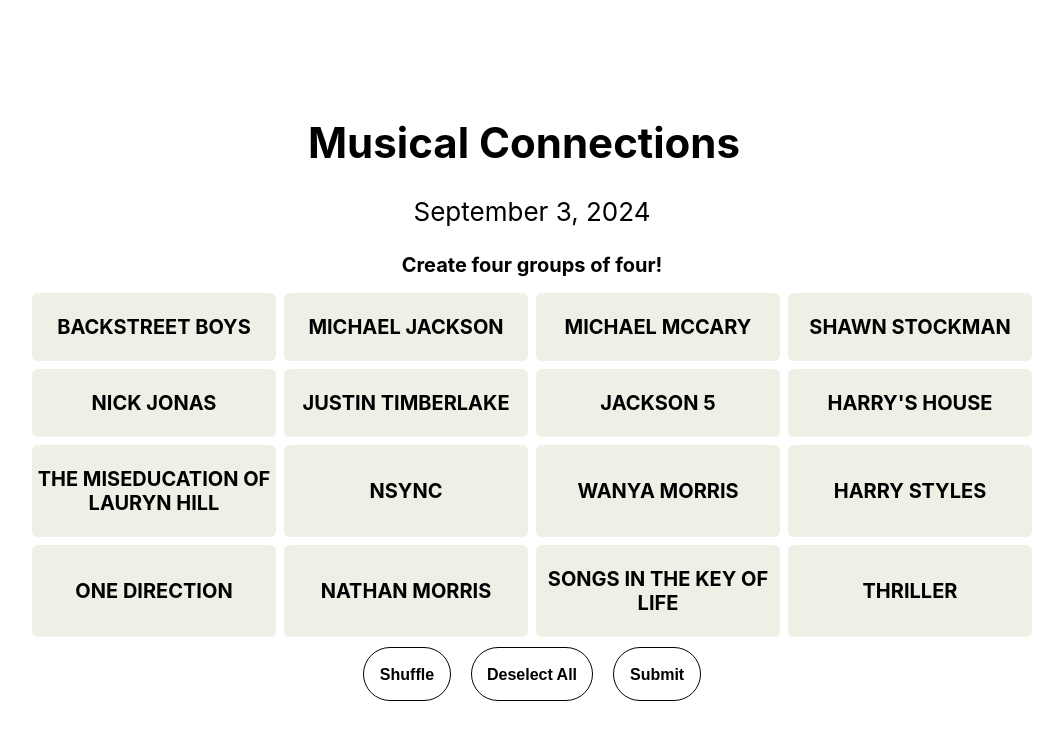
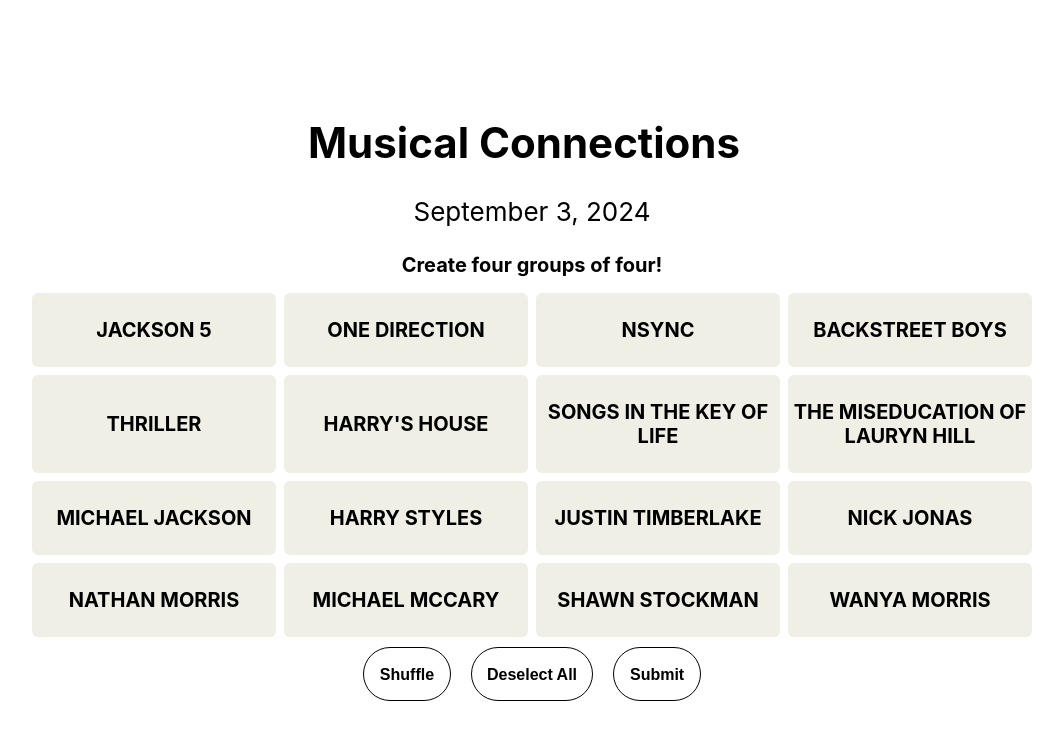
Before and after one commit to roxyabedi/musical-connections, a React (Create React App) app: page / in a window 1280 px wide. Shown: the top 740 px of the page, without its empty margins (108-1171 px from the left). Built offline with nearby package versions, Linux system fonts and the light colour scheme.

Commit message:
update the categories structure and added shuffle

```diff
--- a/src/components/Board.js
+++ b/src/components/Board.js
@@ -1,6 +1,7 @@
 import React, {useState} from "react";
 import { categories } from "./categories.js";
 import Buttons from "./Buttons.js";
+import GridTile from "./GridTile.js"
 
 function shuffle(array) {
   // Fisher-Yates shuffle algorithm
@@ -11,62 +12,49 @@
   return array;
 }
 
-function GameBoard() {
-    // Flatten the categories array to get all words
-    let allWords = categories.reduce((accumulator, currentCategory) => {
-        return accumulator.concat(currentCategory.words);
-    }, []);
-
-    // Shuffle the words array
-    allWords = shuffle(allWords);
-
-    // Calculate how many words each category should contribute to 16 cards
-    const wordsPerCard = Math.ceil(allWords.length / 16);
-
-    // Distribute the words evenly across 16 cards
-    const initialCards = [];
-    let wordsRemaining = allWords.slice(); // Copy allWords to avoid mutating it
-    for (let i = 0; i < 16; i++) {
-        const currentCard = [];
-        for (let j = 0; j < wordsPerCard; j++) {
-            if (wordsRemaining.length > 0) {
-                const word = wordsRemaining.shift(); // Take one word from the remaining words
-                currentCard.push(word);
-            }
-        }
-        initialCards.push({ words: currentCard, highlighted: false });
-    }
-
-    // State to store the cards and their highlighting status
-    const [cards, setCards] = useState(initialCards);
-
 // Function to handle click on a card
-    function handleClick(index) {
+function handleClick({index, cards, setCards}) {
     // Create a copy of the cards array
     const updatedCards = [...cards];
     // Toggle the highlighted property of the clicked card
-        updatedCards[index].highlighted = !updatedCards[index].highlighted;
+    updatedCards[index] = {
+        ...updatedCards[index],
+        highlighted: !updatedCards[index].highlighted,
+    };
     // Update the state with the modified cards array
     setCards(updatedCards);
 }
 
+function shuffleCards({cards, setCards})  {
+    const newCardOrder = shuffle([...cards]);
+    setCards(newCardOrder);
+};
+
+function GameBoard() {
+    const [cards, setCards] = useState(categories);
+
+
     // Render the cards
     return (
       <div>
-            <div className="container">
+        <div className='container'>
           {cards.map((card, index) => (
-                    <div
-                        className="card"
-                        key={index}
-                        onClick={() => handleClick(index)}
-                        style={{ backgroundColor: card.highlighted ? "rgb(90, 89, 78)" : "" }}
-                    >
-                        <p style={{ color: card.highlighted ? "white" : "" }}>{card.words}</p>
-                    </div>
+            <GridTile
+              card={card}
+              index={index}
+              handleClick={handleClick}
+              cards={cards}
+              setCards={setCards}
+            />
           ))}
         </div>
         <div>
-                <Buttons />
+          <Buttons
+            cards={cards}
+            setCards={setCards}
+            shuffle={shuffle}
+            shuffleCards={shuffleCards}
+          />
         </div>
       </div>
     );
--- a/src/components/Buttons.js
+++ b/src/components/Buttons.js
@@ -1,13 +1,25 @@
 import React from "react";
 
-function Buttons() {
+function Buttons(props) {
+    const {
+        cards,
+        setCards,
+        shuffle,
+        shuffleCards
+    } = props;
+
     return (
-    <div className="button">
-        <button>Shuffle</button><br></br>
-        <button>Deselect All</button><br></br>
-        <button>Submit</button><br></br>
-    </div>
-    )
+      <div className='button'>
+        <button onClick={() => shuffleCards({ cards, setCards })}>
+          Shuffle
+        </button>
+        <br></br>
+        <button>Deselect All</button>
+        <br></br>
+        <button>Submit</button>
+        <br></br>
+      </div>
+    );
 }
 
 export default Buttons;
--- /dev/null
+++ b/src/components/GridTile.js
@@ -0,0 +1,26 @@
+import React from 'react';
+
+function GridTile(props) {
+    const {
+        cards,
+        setCards,
+        card,
+        index,
+        handleClick
+    } = props
+
+  return (
+    <div
+      className='card'
+      key={index}
+      onClick={() => handleClick({index, cards, setCards})}
+      style={{
+        backgroundColor: card.highlighted ? 'rgb(90, 89, 78)' : '',
+      }}
+    >
+      <p style={{ color: card.highlighted ? 'white' : '' }}>{card.word}</p>
+    </div>
+  );
+}
+
+export default GridTile;
--- a/src/components/categories.js
+++ b/src/components/categories.js
@@ -1,21 +1,48 @@
-const categories = [
-    {
-        category: "Boy Bands",
-        words: ["Jackson 5", "One Direction", "NSYNC", "Backstreet Boys"]
-    },
-    {
-        category: "Album of the Year Winners",
-        words: ["Thriller", "Harry's House", "Songs in the Key of Life", "The Miseducation of Lauryn Hill"]
-    },
-    {
-        category: "Band to Solo Artist",
-        words: ["Michael Jackson", "Harry Styles", "Justin Timberlake", "Nick Jonas"]
-    },
-    {
-        category: "Boyz II Men Members",
-        words: ["Nathan Morris", "Michael McCary", "Shawn Stockman", "Wanya Morris"]
-    }
-];
+// const categories = [
+//     {
+//         category: "Boy Bands",
+//         words: ["Jackson 5", "One Direction", "NSYNC", "Backstreet Boys"]
+//     },
+//     {
+//         category: "Album of the Year Winners",
+//         words: ["Thriller", "Harry's House", "Songs in the Key of Life", "The Miseducation of Lauryn Hill"]
+//     },
+//     {
+//         category: "Band to Solo Artist",
+//         words: ["Michael Jackson", "Harry Styles", "Justin Timberlake", "Nick Jonas"]
+//     },
+//     {
+//         category: "Boyz II Men Members",
+//         words: ["Nathan Morris", "Michael McCary", "Shawn Stockman", "Wanya Morris"]
+//     }
+// ];
+
+const cats = {
+  ['Jackson 5']: 'Boy Bands',
+  ['One Direction']: 'Boy Bands',
+  ['NSYNC']: 'Boy Bands',
+  ['Backstreet Boys']: 'Boy Bands',
+  ['Thriller']: 'Album of the Year Winners',
+  ["Harry's House"]: 'Album of the Year Winners',
+  ['Songs in the Key of Life']: 'Album of the Year Winners',
+  ['The Miseducation of Lauryn Hill']: 'Album of the Year Winners',
+  ['Michael Jackson']: 'Band to Solo Artist',
+  ['Harry Styles']: 'Band to Solo Artist',
+  ['Justin Timberlake']: 'Band to Solo Artist',
+  ['Nick Jonas']: 'Band to Solo Artist',
+  ['Nathan Morris']: 'Boyz II Men Members',
+  ['Michael McCary']: 'Boyz II Men Members',
+  ['Shawn Stockman']: 'Boyz II Men Members',
+  ['Wanya Morris']: 'Boyz II Men Members',
+};
+
+const categories = Object.keys(cats || {}).map((cat) => {
+  // console.log('scotttest cat', cat);
+  return {
+    word: cat,
+    highlighted: false,
+  };
+});
 
 // const colors = [
 //     {
```
Lines whose indentation alone changed are shown as unchanged.
